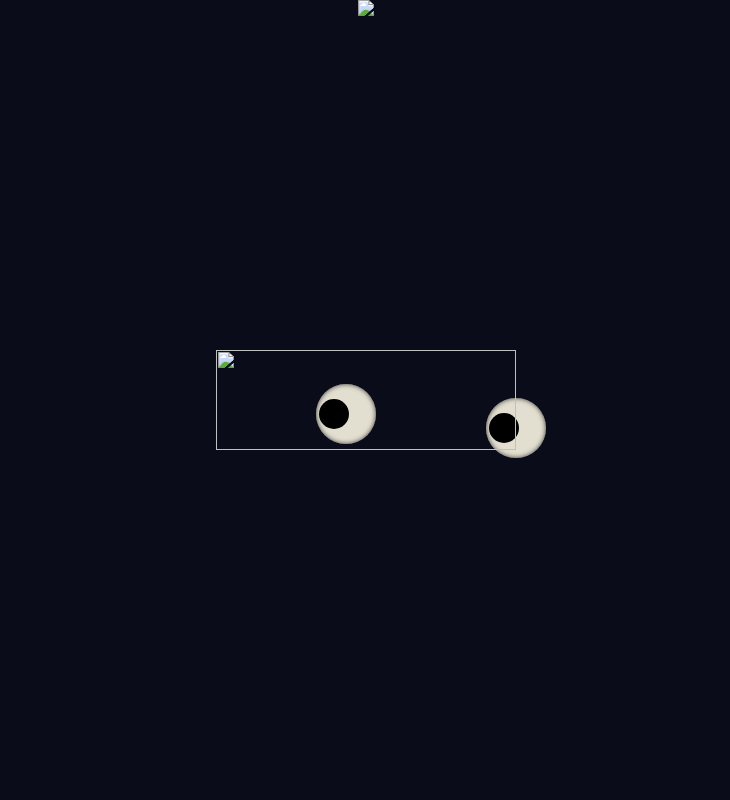
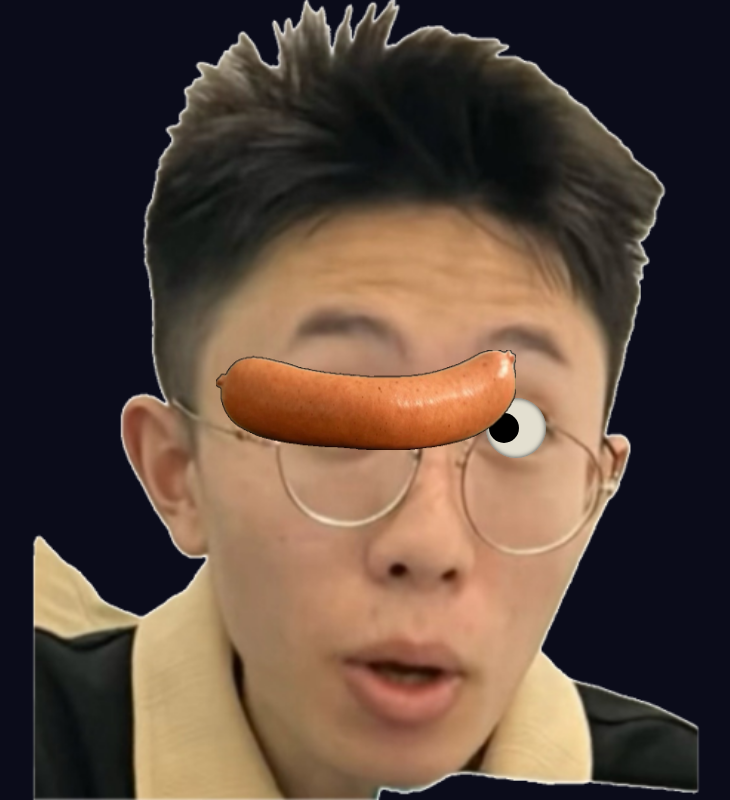
Before and after one commit to wllljjj/wjj, a plain HTML site: page wxdfj/index.html in a window 1280 px wide. Shown: the whole page, without its empty margins (274-1004 px from the left). Drawn offline with Linux system fonts and the light colour scheme.

Commit message:
Update index.html

```diff
--- a/wxdfj/index.html
+++ b/wxdfj/index.html
@@ -72,9 +72,9 @@
 	</head>
 
 	<body>
-		<img src="img/wlw.png"/>
+		<img src="wlw.png"/>
 
-		<img id="kc" src="img/kc.png" />
+		<img id="kc" src="kc.png" />
 
 		<div class="face">
 
```
